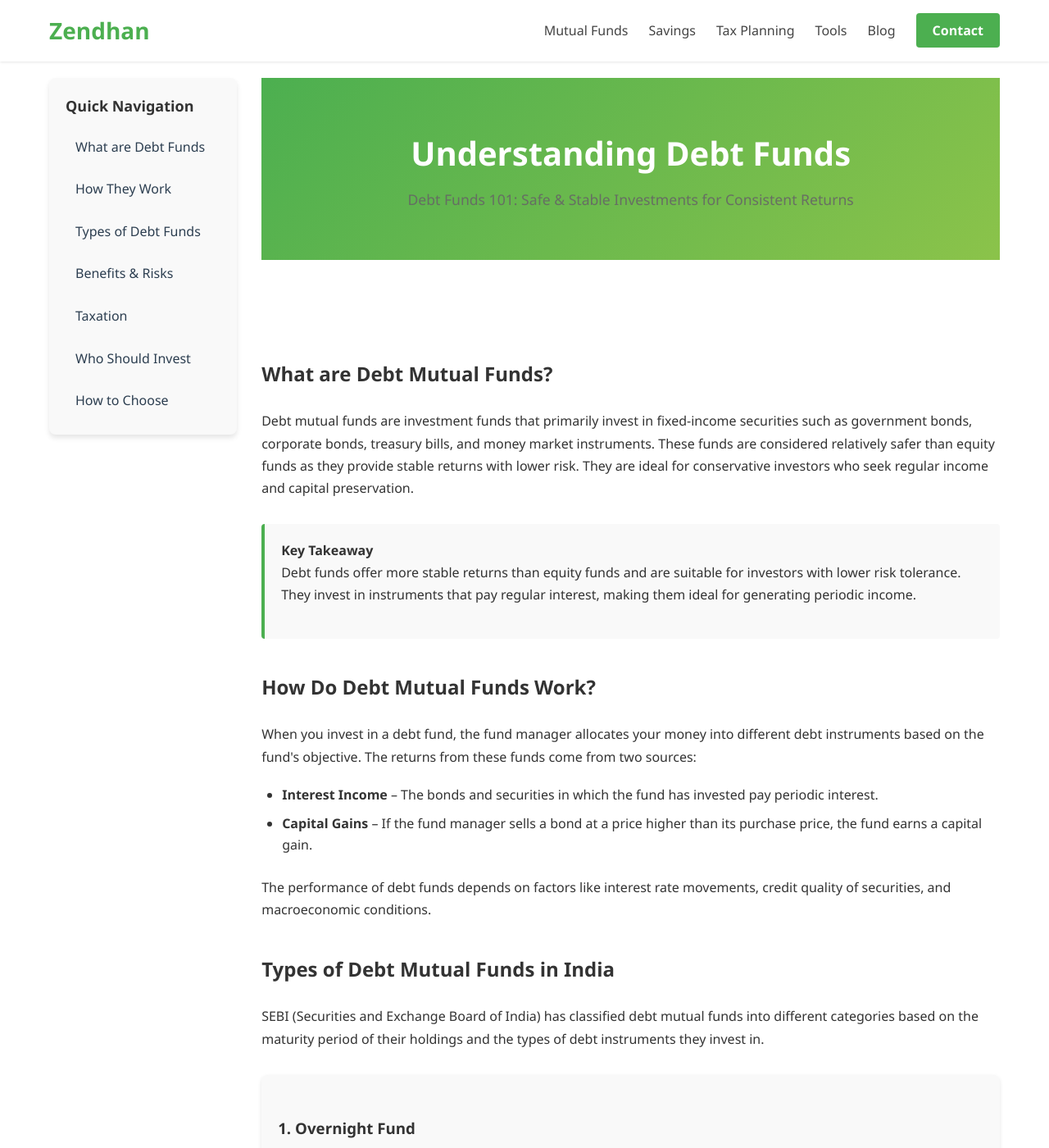
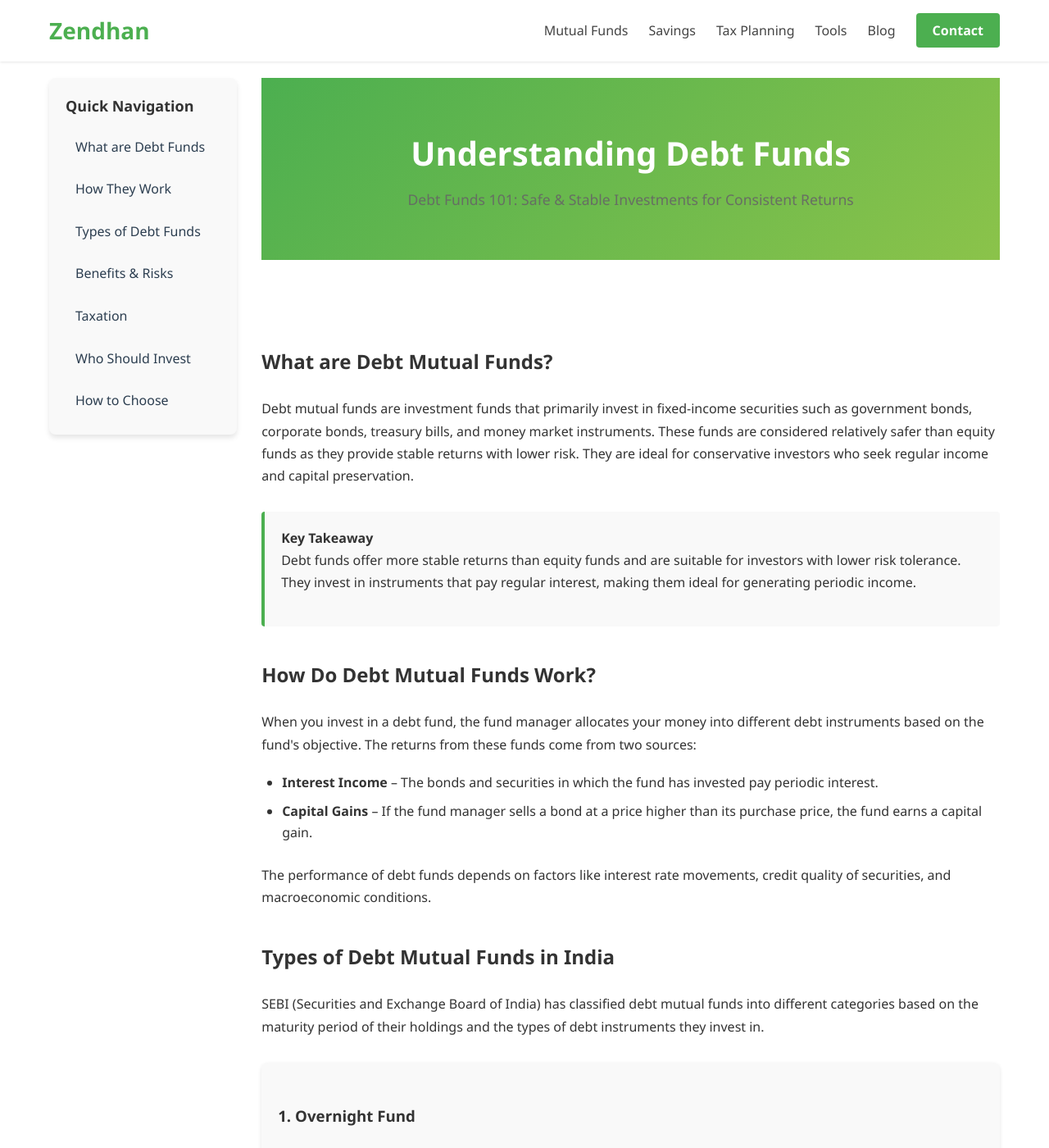
Before and after one commit to nandan11/zendhan, a Jekyll site: the page built from debt-funds.html, in a window 1280 px wide and 1400 px high. Shown: the whole window at 82% size. Built offline with Jekyll 4.4.1, drawn with Linux system fonts in a browser that asks for light colours.

Commit message:
Update debt-funds.css

```diff
--- a/assets/css/debt-funds.css
+++ b/assets/css/debt-funds.css
@@ -162,7 +162,7 @@ html {
 
 /* Page title styling */
 .page-title {
-  margin-bottom: 30px;
+  margin-bottom: 15px; /* Reduced from 30px to bring content closer to title */
 }
 
 .page-title-container h1 {
@@ -195,7 +195,7 @@ html {
 }
 
 .content-block:first-of-type {
-  margin-top: 20px;
+  margin-top: 10px; /* Reduced from 20px to decrease space after title */
 }
 
 /* Responsive adjustments */
```
